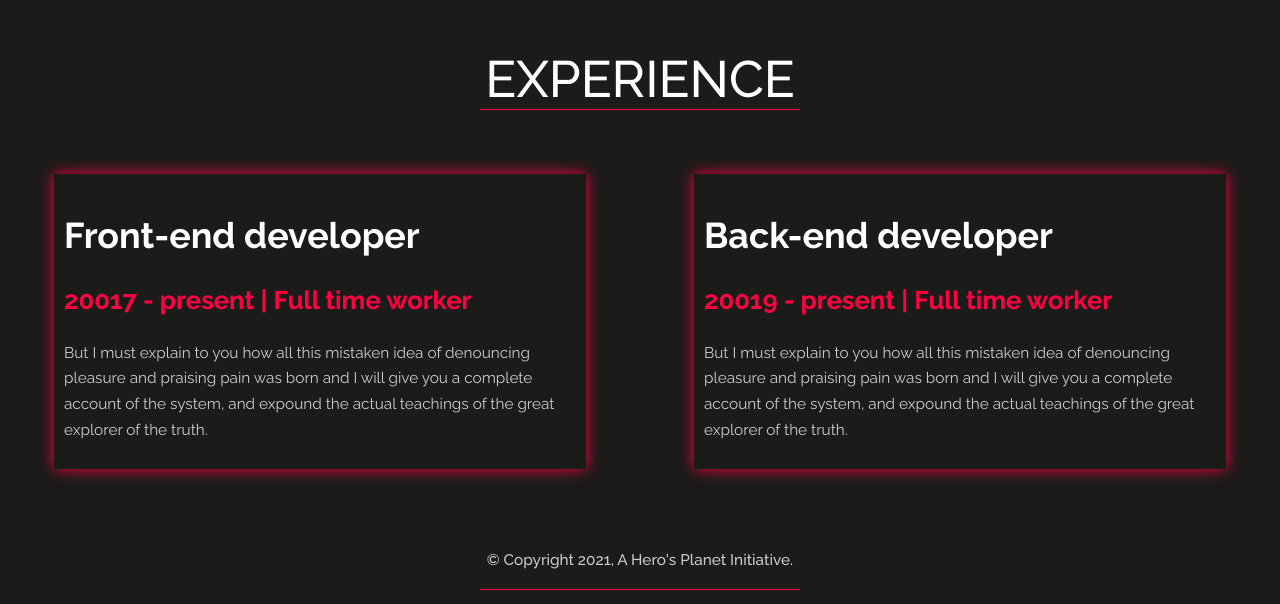
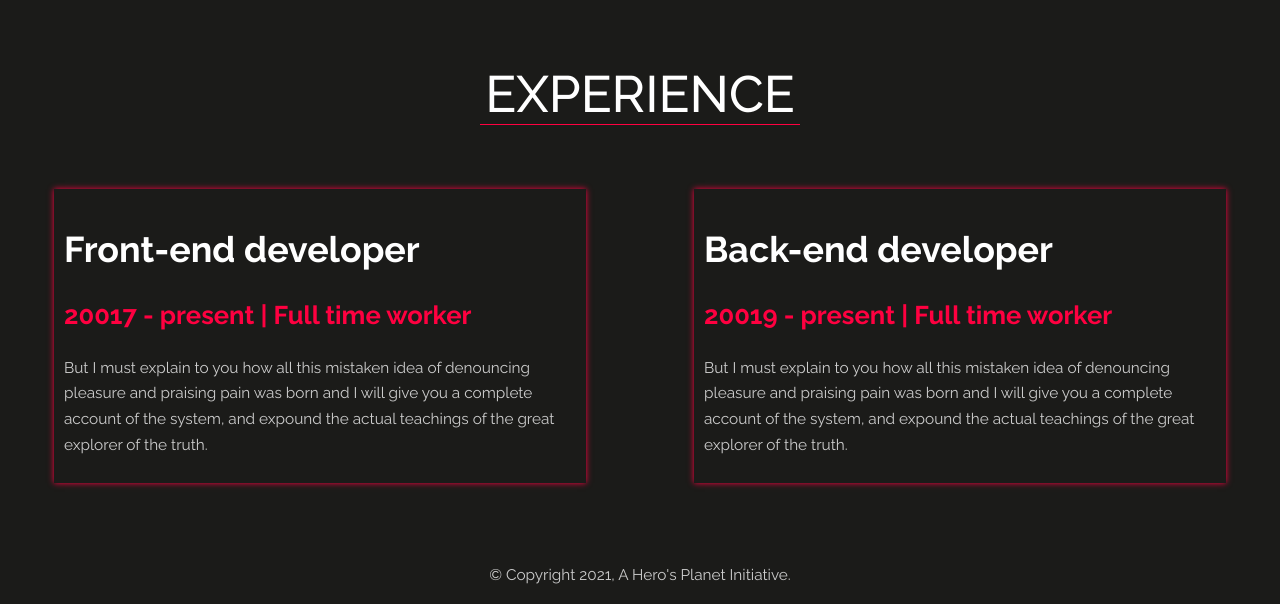
Before and after one commit to hamunna/developer-portfolio-2, a plain HTML site: page index.html in a window 1280 px wide. Shown: the part 1235-1839 px from the top of the page. Drawn offline with Linux system fonts and the light colour scheme.

Commit message:
Some fixes to Complete

```diff
--- a/index.html
+++ b/index.html
@@ -23,7 +23,7 @@
         <div class="half-width" id="header-content-section">
             <h1 class="text-uppercase welcome">Welcome To</h1>
             <h1 class="header-name"><span class="pink-text">Hossian Ahmad Munnan</span> Galaxy</h1>
-            <h3 class="designation">Professional Modern Web Developer</h3>
+            <h3 class="designation tertiary-h-tag">Professional Modern Web Developer</h3>
             <p class="para-text-color">But I must explain to you how all this mistaken idea of denouncing pleasure and praising pain was born and I will give you a complete account of the system, and expound the actual teachings of the great explorer of the truth, the master-builder of human happiness. No one rejects, dislikes. pleasure and praising pain was born and I will give you a complete account of the system</p>
 
             <a href="#" class="btn text-uppercase">Hire me</a>
@@ -77,7 +77,7 @@
     </section><!-- Experience Section END -->
 
     <!-- Footer Section Start -->
-    <footer class="text-center">
+    <footer class="text-center-2">
         <p>&copy; Copyright 2021, A Hero's Planet Initiative.</p>
     </footer>
 
--- a/style.css
+++ b/style.css
@@ -110,8 +110,8 @@ a {
     width: 40%;
     margin-top: 5vw;
     margin-bottom: 5vw;
-    min-height: 200px;
-    box-shadow: 0 0 14px rgb(255, 0, 64);
+    min-height: 20vw;
+    box-shadow: 0 0 6px rgb(255, 0, 64);
 }
 
 .secondary-h-tag {
@@ -120,6 +120,9 @@ a {
 
 .tertiary-h-tag {
     font-size: 2vw;
+}
+
+.ex-boxes .tertiary-h-tag {
     color: #ff0040;
 }
 
@@ -129,3 +132,7 @@ a {
     top: -4vw;
     left: 2vw;
 }
+
+.text-center-2 {
+    text-align: center;
+}
```
